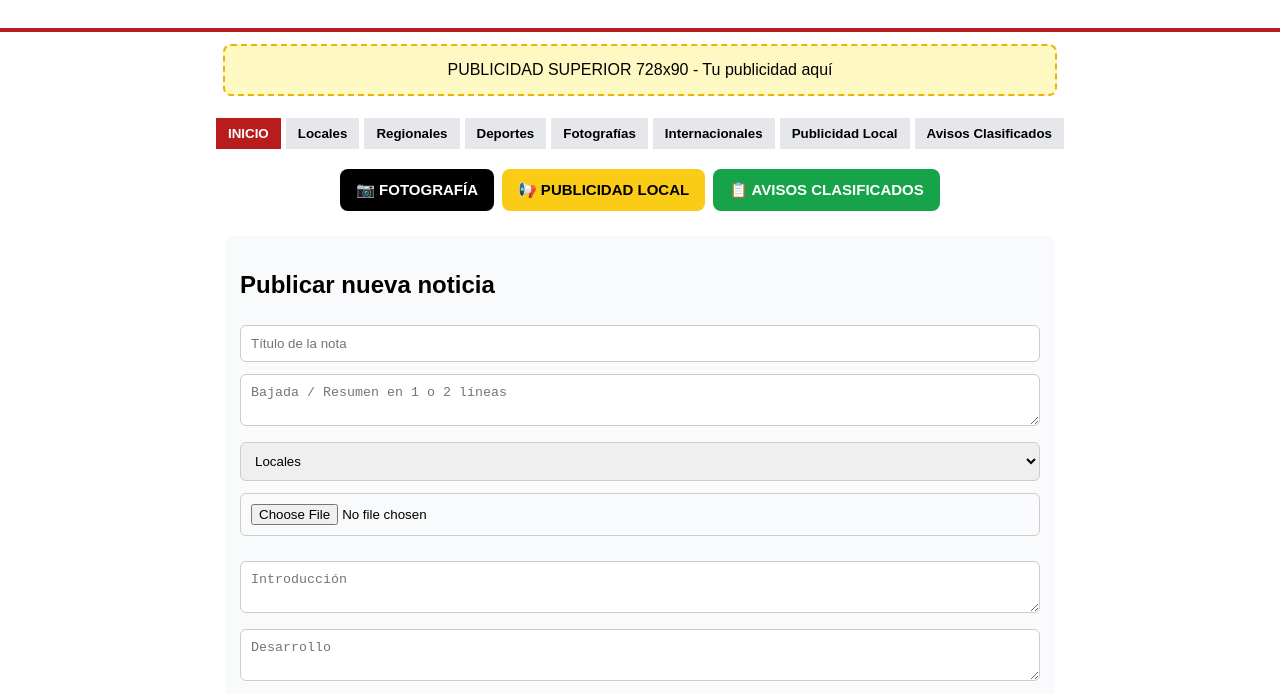
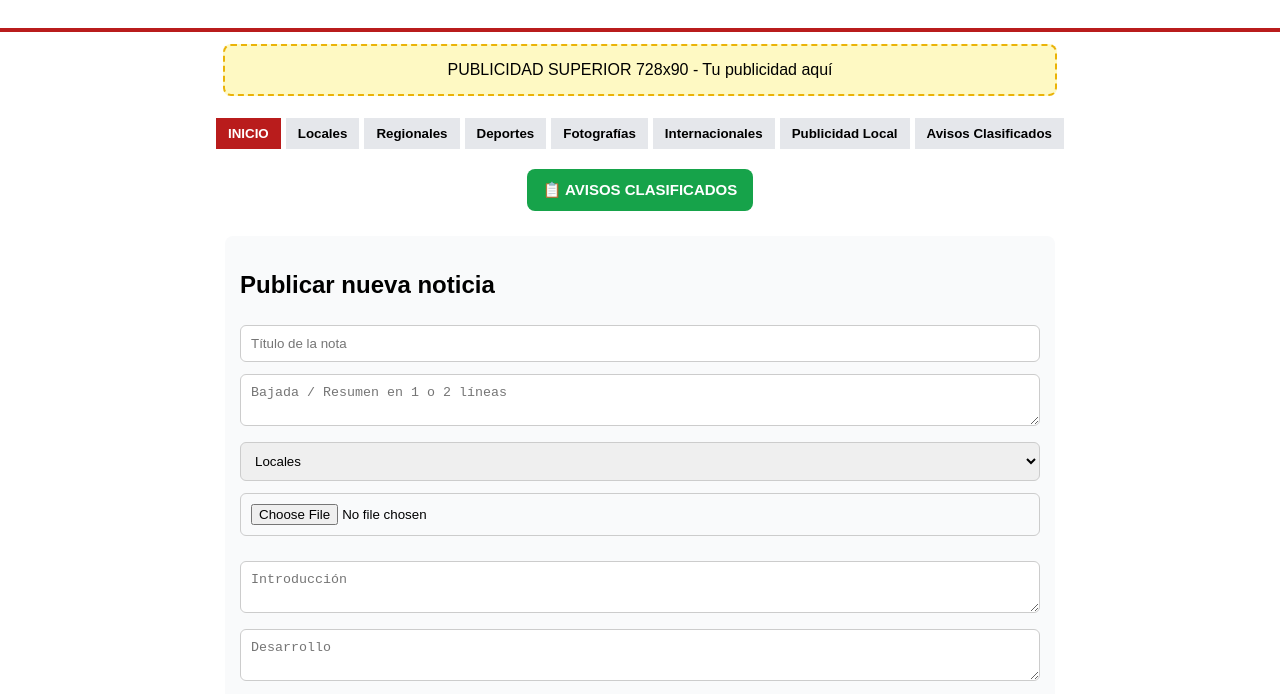
Before and after one commit to mariodcracog-bit/semanario, a website: page index.html in a window 1280 px wide. Shown: the part 86-780 px from the top of the page. Drawn offline with Linux system fonts and the light colour scheme.

Commit message:
Update index.html

```diff
--- a/index.html
+++ b/index.html
@@ -28,8 +28,8 @@ input,select,textarea{width:100%;padding:10px;margin:6px 0;border:1px solid #ccc
 <div class="pub">PUBLICIDAD SUPERIOR 728x90 - Tu publicidad aquí</div>
 <nav id="menu"></nav>
 <div class="grandes">
-<button onclick="filtrar('Fotografías')" style="background:black;color:white">📷 FOTOGRAFÍA</button>
-<button onclick="filtrar('Publicidad Local')" style="background:#facc15">📢 PUBLICIDAD LOCAL</button>
+
+
 <button onclick="filtrar('Avisos Clasificados')" style="background:#16a34a;color:white">📋 AVISOS CLASIFICADOS</button>
 </div>
 <div class="form">
```
